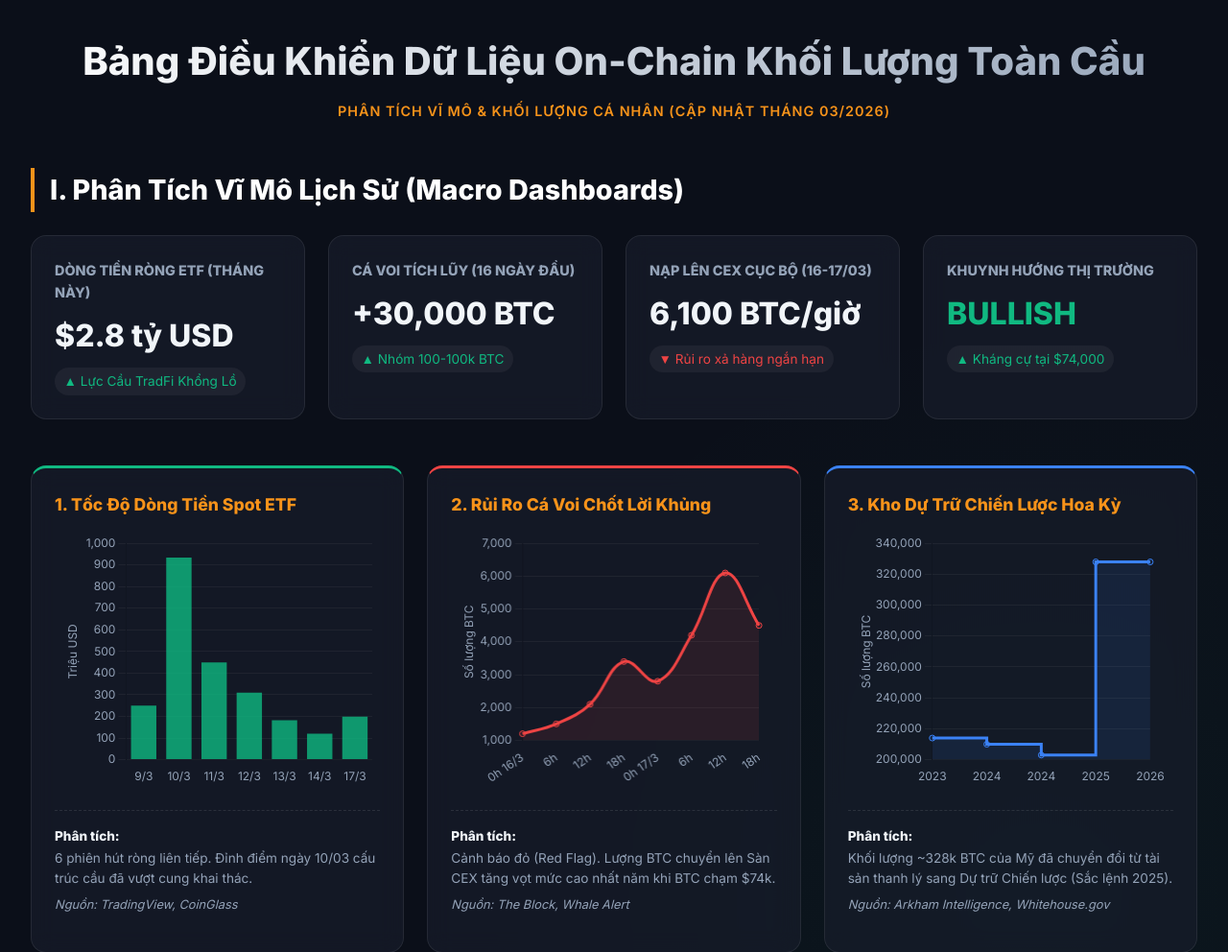
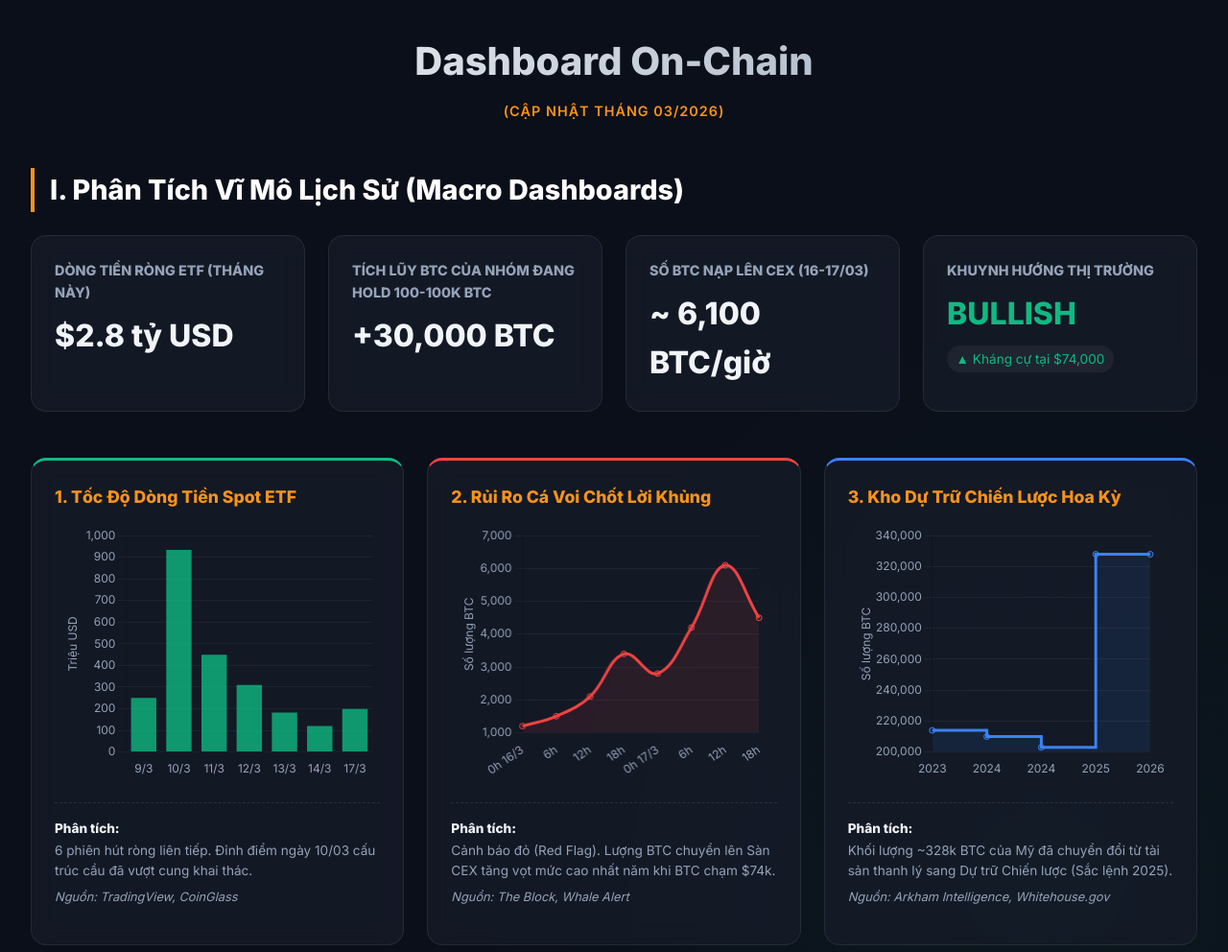
Before and after one commit to sieusieunob/OneBlockDashboard, a plain HTML site: page index.html in a window 1280 px wide. Shown: the top 992 px of the page at 96% size. Drawn offline with nearby package versions, Linux system fonts and the light colour scheme.

Commit message:
Update index.html

```diff
--- a/index.html
+++ b/index.html
@@ -314,8 +314,8 @@
 
     <div class="container">
         <header>
-            <h1>Bảng Điều Khiển Dữ Liệu On-Chain Khối Lượng Toàn Cầu</h1>
-            <p>Phân Tích Vĩ Mô & Khối lượng Cá Nhân (Cập Nhật Tháng 03/2026)</p>
+            <h1>Dashboard On-Chain</h1>
+            <p>(Cập Nhật Tháng 03/2026)</p>
         </header>
 
         <!-- KPI Metrics -->
@@ -324,17 +324,15 @@
             <div class="glass-card metric delay-1">
                 <h3>Dòng Tiền Ròng ETF (Tháng Này)</h3>
                 <div class="value">$2.8 tỷ USD</div>
-                <div class="trend up">▲ Lực Cầu TradFi Khổng Lồ</div>
             </div>
             <div class="glass-card metric delay-1">
-                <h3>Cá Voi Tích Lũy (16 Ngày Đầu)</h3>
+                <h3>Tích lũy BTC của nhóm đang HOLD 100-100k BTC</h3>
                 <div class="value">+30,000 BTC</div>
-                <div class="trend up">▲ Nhóm 100-100k BTC</div>
             </div>
             <div class="glass-card metric delay-1">
-                <h3>Nạp Lên CEX Cục Bộ (16-17/03)</h3>
-                <div class="value">6,100 BTC/giờ</div>
-                <div class="trend down">▼ Rủi ro xả hàng ngắn hạn</div>
+                <h3>SỐ BTC nạp lên CEX (16-17/03)</h3>
+                <div class="value">~ 6,100 BTC/giờ</div>
+
             </div>
             <div class="glass-card metric delay-1">
                 <h3>Khuynh Hướng Thị Trường</h3>
```
